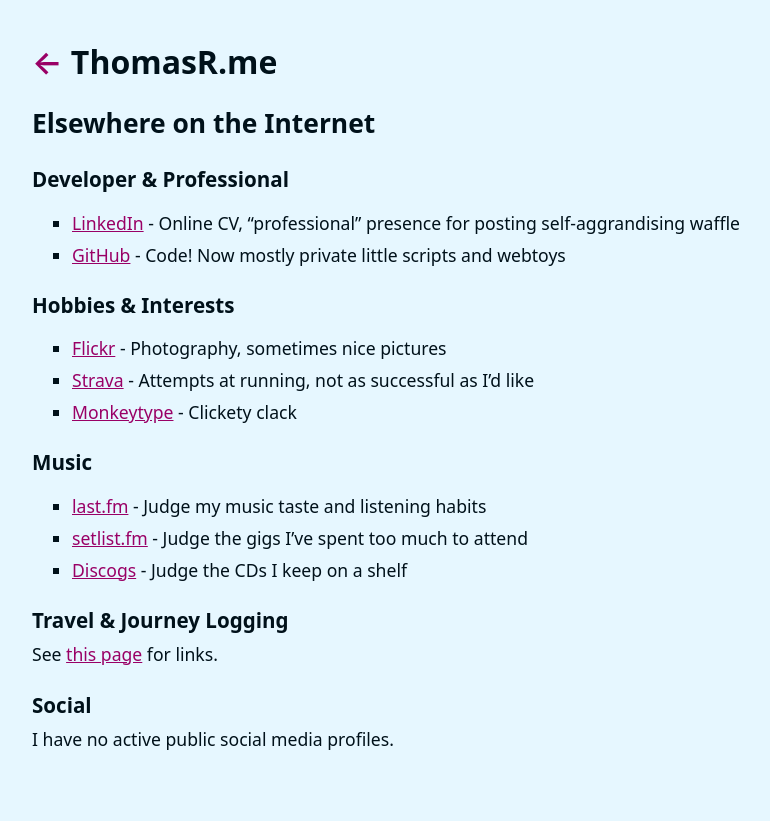
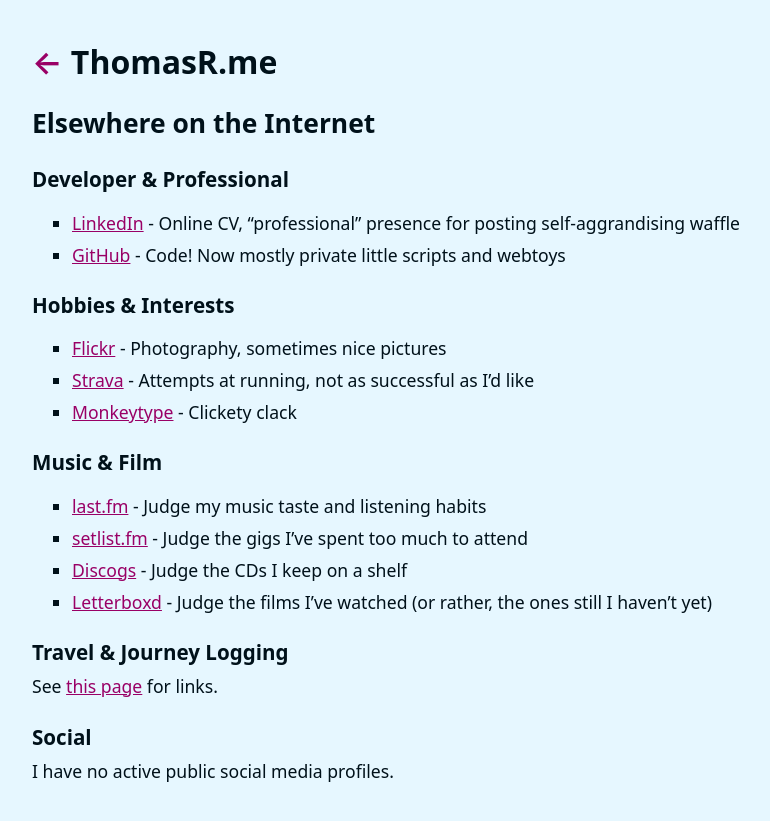
Before and after one commit to t5r7/thomasr.me, a Jekyll site: the page built from pages/elsewhere.md, in a window 1280 px wide. Shown: the top 821 px of the page, without its empty margins (208-978 px from the left). Built offline with Jekyll 4.4.1, drawn with Linux system fonts in a browser that asks for light colours; some web fonts are replaced.

Commit message:
add letterboxd link

```diff
--- a/pages/elsewhere.md
+++ b/pages/elsewhere.md
@@ -13,10 +13,11 @@
 * [Strava](https://www.strava.com/athletes/93454796) - Attempts at running, not as successful as I'd like
 * [Monkeytype](https://monkeytype.com/profile/tmr) - Clickety clack
 
-### Music
+### Music & Film
 * [last.fm](https://www.last.fm/user/itsmeimtom) - Judge my music taste and listening habits
 * [setlist.fm](https://www.setlist.fm/user/imtom) - Judge the gigs I've spent too much to attend
 * [Discogs](https://www.discogs.com/user/yyom/collection) - Judge the CDs I keep on a shelf
+* [Letterboxd](https://letterboxd.com/yyom/) - Judge the films I've watched (or rather, the ones still I haven't yet)
 
 ### Travel & Journey Logging
 See [this page]({{site.baseurl}}/travel) for links.
```
